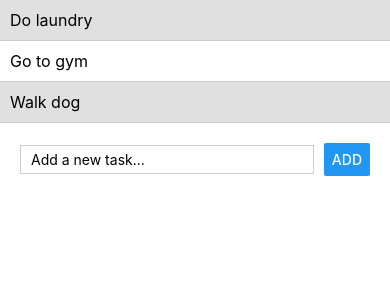
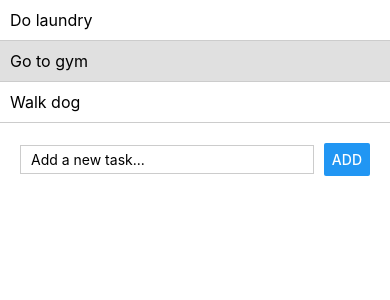
Before and after one commit to Sanghyeon111/AwesomeProject, a React Native app: screen / in a window 390 px wide. Shown: the top 300 px of the page. Built offline with nearby package versions, Linux system fonts and the light colour scheme.

Commit message:
use map function to render lists

```diff
--- a/App.jsx
+++ b/App.jsx
@@ -3,16 +3,18 @@
  *
  * @format
  */
-
-import React from 'react';
-import {SafeAreaView, StyleSheet} from 'react-native';
-import ToDoList from './components/ToDoList';
-import ToDoForm from './components/ToDoForm';
+import { useState } from "react";
+import React from "react";
+import { SafeAreaView, StyleSheet } from "react-native";
+import ToDoList from "./components/ToDoList";
+import ToDoForm from "./components/ToDoForm";
 
 function App() {
+  const [tasks, setTasks] = useState(["Do laundry", "Go to gym", "Walk dog"]);
+
   return (
     <SafeAreaView>
-      <ToDoList />
+      <ToDoList tasks={tasks} />
       <ToDoForm />
     </SafeAreaView>
   );
--- a/components/ToDoForm.jsx
+++ b/components/ToDoForm.jsx
@@ -1,21 +1,18 @@
-import React from 'react';
+import React from "react";
 import {
   TextInput,
   StyleSheet,
   Button,
   Pressable,
   View,
-  Text
-} from 'react-native';
+  Text,
+} from "react-native";
 
 function ToDoForm(props) {
   return (
     <>
       <View style={styles.form}>
-        <TextInput
-          style={styles.input}
-          placeholder="Add a new task..."
-        />
+        <TextInput style={styles.input} placeholder="Add a new task..." />
         <Button title="Add" />
       </View>
     </>
@@ -24,16 +21,16 @@ function ToDoForm(props) {
 
 const styles = StyleSheet.create({
   form: {
-    flexDirection: 'row',
-    justifyContent: 'space-between',
-    alignItems: 'center',
+    flexDirection: "row",
+    //justifyContent: 'space-between',
+    alignItems: "center",
     marginHorizontal: 20,
     marginTop: 20,
   },
   input: {
     flex: 1,
     borderWidth: 1,
-    borderColor: '#ccc',
+    borderColor: "#ccc",
     paddingHorizontal: 10,
     paddingVertical: 5,
     marginRight: 10,
--- a/components/ToDoList.jsx
+++ b/components/ToDoList.jsx
@@ -1,4 +1,4 @@
-import React from 'react';
+import React from "react";
 import {
   SafeAreaView,
   StyleSheet,
@@ -6,18 +6,25 @@ import {
   Pressable,
   View,
   Text,
-} from 'react-native';
+} from "react-native";
 
-function ToDoList(props) {
+function ToDoList({ tasks }) {
   return (
     <>
       <ScrollView>
         <Pressable>
-          <View style={[styles.task, styles.completed]}>
-            <Text style={styles.taskText}>Do laundry</Text>
-          </View>
+          {tasks.map((task, index) => {
+            return (
+              <View
+                style={[styles.task, index % 2 == 1 && styles.completed]}
+                key={index}
+              >
+                <Text style={styles.taskText}>{task}</Text>
+              </View>
+            );
+          })}
         </Pressable>
-        <Pressable>
+        {/* <Pressable>
           <View style={[styles.task]}>
             <Text style={styles.taskText}>Go to gym</Text>
           </View>
@@ -26,7 +33,7 @@ function ToDoList(props) {
           <View style={[styles.task, styles.completed]}>
             <Text style={styles.taskText}>Walk dog</Text>
           </View>
-        </Pressable>
+        </Pressable> */}
       </ScrollView>
     </>
   );
@@ -36,10 +43,10 @@ const styles = StyleSheet.create({
   task: {
     padding: 10,
     borderBottomWidth: 1,
-    borderColor: '#ccc',
+    borderColor: "#ccc",
   },
   completed: {
-    backgroundColor: '#e0e0e0',
+    backgroundColor: "#e0e0e0",
   },
   taskText: {
     fontSize: 16,
```
